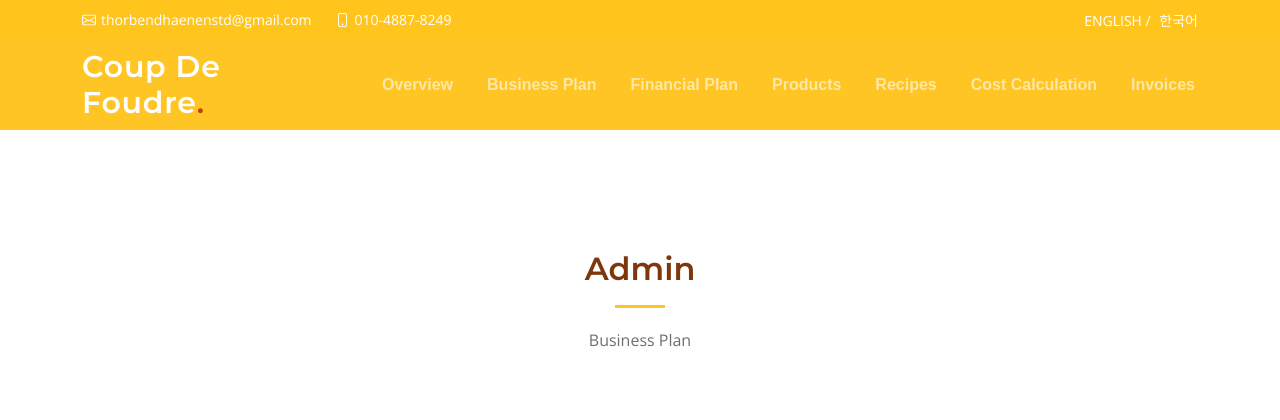
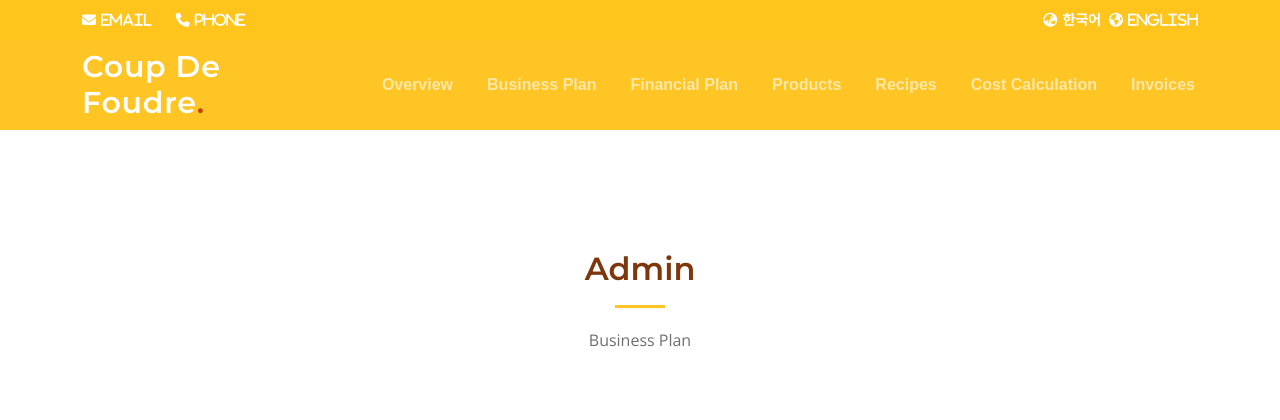
Before and after one commit to Thor1602/muin-store, a Flask app: page /business_plan in a window 1280 px wide. Shown: the top 420 px of the page. Run offline with Flask 2, Linux system fonts and the light colour scheme; the visitor is signed in with stand-in values (Sample User, id 1); parts of the project's set-up code (start-up, migrations or seed data) failed here and were passed over; some libraries are stand-ins or nearby versions.

Commit message:
minor bugs

```diff
--- a/app.py
+++ b/app.py
@@ -17,6 +17,8 @@ import pathlib
 import random
 
 from flask import Flask, render_template, session, redirect, url_for, flash, request, abort
+from flask_babel import Babel, gettext
+
 import Database
 import Contact
 
@@ -26,7 +28,9 @@ main = Database.Main()
 app.secret_key = main.get_secret_code()
 app.config['UPLOAD_FOLDER_INVOICES_SUPPLIER'] = pathlib.Path().resolve().__str__() + '/static/invoices/supplier'
 app.config['UPLOAD_FOLDER_INVOICES_CUSTOMER'] = pathlib.Path().resolve().__str__() + '/static/invoices/customer'
-
+app.config['BABEL_DEFAULT_LOCALE'] = 'ko'
+app.config['LANGUAGES'] = ('ko', 'en')
+babel = Babel(app)
 # app.config['UPLOAD_FOLDER_INVOICES_SUPPLIER'] = pathlib.Path().resolve().__str__() + '\\static\\invoices\\supplier'
 # app.config['UPLOAD_FOLDER_INVOICES_CUSTOMER'] = pathlib.Path().resolve().__str__() + '\\static\\invoices\\customer'
 # app.config['SEND_FILE_MAX_AGE_DEFAULT'] = 0
@@ -40,11 +44,17 @@ def allowed_file(filename):
     return '.' in filename and \
            filename.rsplit('.', 1)[1].lower() in ALLOWED_EXTENSIONS
 
+# BABEL CONFIG
+@babel.localeselector
+def get_locale():
+    return request.accept_languages.best_match(app.config['LANGUAGES'])
 
 # PUBLIC
 @app.route('/', methods=['GET', 'POST'])
 def index():
     api_kakao_js = main.get_kakao_api_js()
+    slogan = gettext('I like cake')
+    # <b>{{ gettext('Free Trial') }}</b>  use _() as a shortcut for gettext().
     return render_template('index.html', api_kakao_js=api_kakao_js)
 
 
@@ -194,7 +204,7 @@ def financial_plan():
         variable_costs_prefilled_input = ('', '','>=', '', '>=', '', '>=', '', '','', '')
         net_profit = {}
         for row in variable_costs:
-            net_profit[row[2]] = [row[4], int(row[4] / 1.1), int((row[4] / 1.1) - row[3]), row[13], row[3]]
+            net_profit[row[2]] = [row[4], int(row[4] / 1.1), int((row[4] / 1.1) - row[3]), row[12], row[3]]
 
         return render_template('financial_plan.html', investments=investments, fixed_costs=fixed_costs, total=total,
                                variable_costs=variable_costs, variable_costs_columns=variable_costs_columns,
--- /dev/null
+++ b/babel.cfg
@@ -0,0 +1,3 @@
+[python: **.py]
+[jinja2: **/templates/**.html]
+extensions=jinja2.ext.autoescape,jinja2.ext.with_
--- a/static/css/main.css
+++ b/static/css/main.css
@@ -43,6 +43,24 @@ h6 {
     font-family: var(--font-primary);
 }
 
+
+.full-screen {
+    display: inline;
+}
+
+.short-screen {
+    display: none;
+}
+
+@media (max-width: 768px) {
+    .full-screen {
+        display: none;
+    }
+
+    .short-screen {
+        display: inline;
+    }
+}
 /*--------------------------------------------------------------
 # Sections & Section Header
 --------------------------------------------------------------*/
@@ -284,6 +302,9 @@ section {
 
 .topbar .social-links a:hover {
     color: #fff;
+}
+.topbar .margin-right-8 {
+    margin-right: 8px;
 }
 
 .header {
@@ -2738,9 +2759,11 @@ hr {
     border: none;
     opacity: 100%;
 }
-.keep-all{
+
+.keep-all {
     word-break: keep-all;
 }
-.max-height-table{
+
+.max-height-table {
     max-height: 600px;
 }
--- a/static/js/main.js
+++ b/static/js/main.js
@@ -52,6 +52,7 @@ try {
 } catch (e) {
     window.kakaoDemoException && window.kakaoDemoException(e)
 }
+
 
 document.addEventListener('DOMContentLoaded', () => {
     "use strict";
--- a/templates/base.html
+++ b/templates/base.html
@@ -25,9 +25,11 @@
     <link href="/static/vendor/aos/aos.css" rel="stylesheet">
     <link href="/static/vendor/glightbox/css/glightbox.min.css" rel="stylesheet">
     <link href="/static/vendor/swiper/swiper-bundle.min.css" rel="stylesheet">
-
     <!-- Template Main CSS File -->
     <link href="/static/css/main.css" rel="stylesheet">
+    <!-- Font Awesome Icons -->
+    <link rel="stylesheet" href="https://cdnjs.cloudflare.com/ajax/libs/font-awesome/6.2.0/css/all.min.css">
+
     {% block head %}{% endblock %}
 </head>
 
@@ -37,11 +39,20 @@
 <section id="topbar" class="topbar d-flex align-items-center">
     <div class="container d-flex justify-content-center justify-content-md-between">
         <div class="contact-info d-flex align-items-center">
-            <i class="bi bi-envelope d-flex align-items-center"><a href="mailto:thorbendhaenenstd@gmail.com">thorbendhaenenstd@gmail.com</a></i>
-            <i class="bi bi-phone d-flex align-items-center ms-4"><span>010-4887-8249</span></i>
+            <span class="full-screen"><i class="fa-solid fa-envelope d-flex align-items-center"><a
+                    href="mailto:thorbendhaenenstd@gmail.com">EMAIL</a></i></span>
+            <span class="full-screen"><i class="fa-solid fa-phone d-flex align-items-center ms-4"><a
+                    href="tel:00821048878249">PHONE</a></i></span>
+            <a class="short-screen btn" href="mailto:thorbendhaenenstd@gmail.com"><i class="fa-solid fa-envelope fa-xl d-flex align-items-center"></i></a>
+            <a class="short-screen btn" href="tel:00821048878249"><i class="fa-solid fa-phone fa-xl d-flex align-items-center"></i></a>
         </div>
-        <div class="contact-info align-items-end"><i class="fa-solid fa-earth-americas"><a href="/">ENGLISH</a></i> / <i
-                class="fa-solid fa-earth-asia"><a href="/">한국어</a></i></div>
+        <div class="contact-info d-flex align-items-end">
+            <i class="fa-solid fa-earth-asia d-flex align-items-center ms-4"><a href="/"
+                                                                                class="full-screen margin-right-8">
+                한국어 </a><a href="/" class="short-screen margin-right-8"> KO </a></i>
+            <i class="fa-solid fa-earth-americas d-flex align-items-center"><a href="/" class="full-screen">
+                ENGLISH </a><a href="/" class="short-screen"> EN </a></i>
+        </div>
         {#      <div class="social-links d-none d-md-flex align-items-center">#}
         {#        <a href="#" class="twitter"><i class="bi bi-twitter"></i></a>#}
         {#        <a href="#" class="facebook"><i class="bi bi-facebook"></i></a>#}
```
